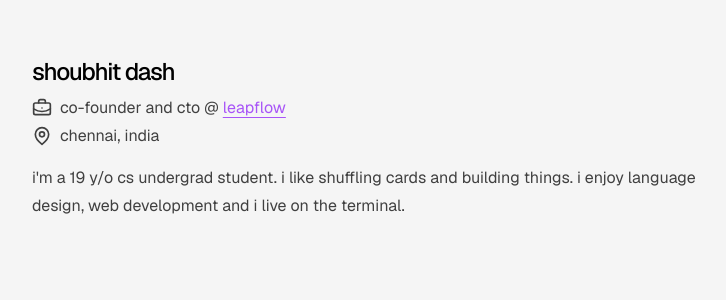
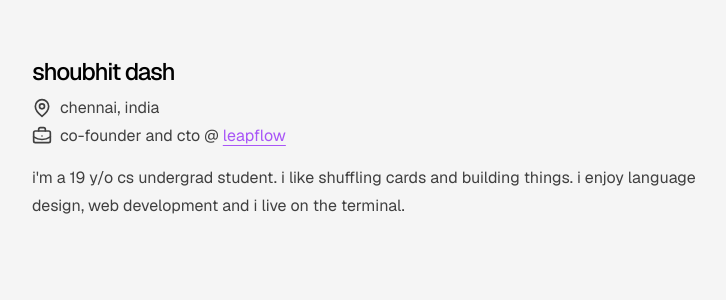
Before and after one commit to nexxeln/nexxel.dev, a Next.js app: page / in a window 1280 px wide. Shown: the top 300 px of the page, without its empty margins (272-998 px from the left). Built offline with nearby package versions, Linux system fonts and the light colour scheme.

Commit message:
reactify svgs

```diff
--- a/src/app/page.tsx
+++ b/src/app/page.tsx
@@ -9,9 +9,9 @@ function WorkIcon() {
       viewBox="0 0 24 24"
       fill="none"
       stroke="currentColor"
-      stroke-width="2"
-      stroke-linecap="round"
-      stroke-linejoin="round"
+      strokeWidth="2"
+      strokeLinecap="round"
+      strokeLinejoin="round"
       className="h-5 w-5"
     >
       <path d="M12 12h.01" />
@@ -31,9 +31,9 @@ function LocationIcon() {
       viewBox="0 0 24 24"
       fill="none"
       stroke="currentColor"
-      stroke-width="2"
-      stroke-linecap="round"
-      stroke-linejoin="round"
+      strokeWidth="2"
+      strokeLinecap="round"
+      strokeLinejoin="round"
       className="h-5 w-5"
     >
       <path d="M20 10c0 6-8 12-8 12s-8-6-8-12a8 8 0 0 1 16 0Z" />
@@ -51,6 +51,11 @@ export default function HomePage() {
 
       <div className="mb-4 flex flex-col gap-1">
         <div className="flex items-center gap-2 text-neutral-700 dark:text-neutral-300">
+          <LocationIcon />
+          <p>chennai, india</p>
+        </div>
+
+        <div className="flex items-center gap-2 text-neutral-700 dark:text-neutral-300">
           <WorkIcon />
           <p className="inline-flex">
             co-founder and cto @&nbsp;
@@ -62,11 +67,6 @@ export default function HomePage() {
             </Link>
           </p>
         </div>
-
-        <div className="flex items-center gap-2 text-neutral-700 dark:text-neutral-300">
-          <LocationIcon />
-          <p>chennai, india</p>
-        </div>
       </div>
 
       <p className="prose prose-neutral dark:prose-invert">
```
